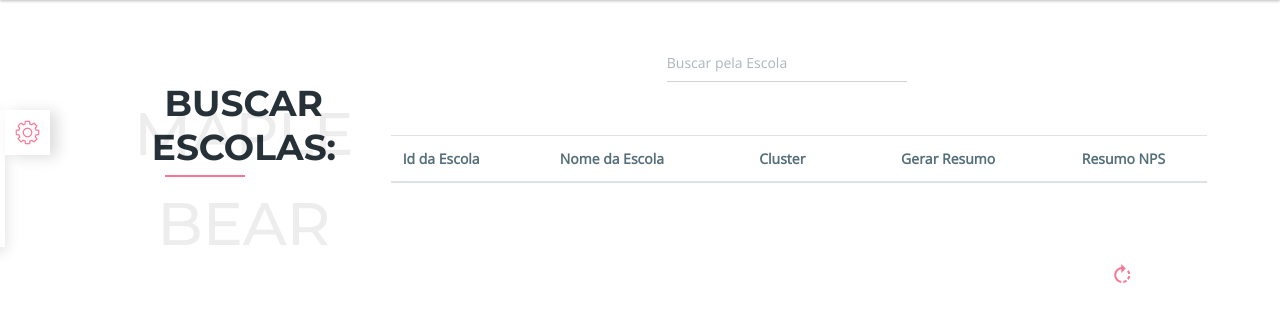
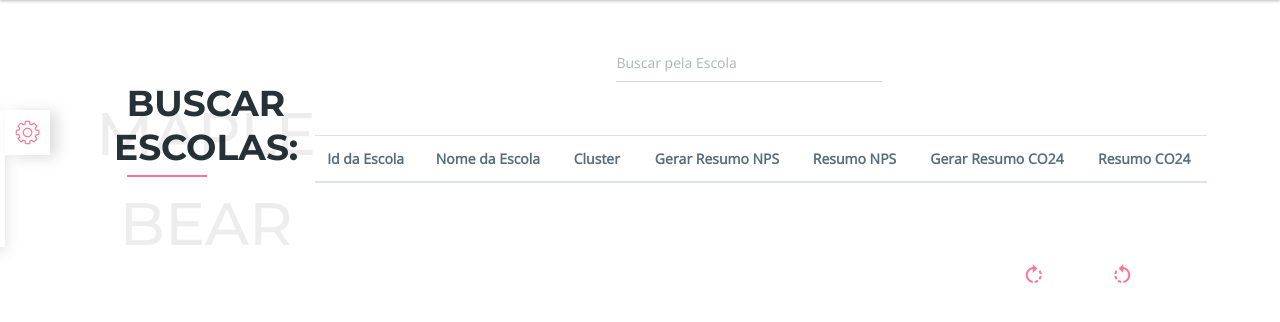
Before and after one commit to AXS05000/chinook, a Django app: page /controle_escolas/ in a window 1280 px wide. Shown: the part 60-382 px from the top of the page. Run offline with Django 5.2, Linux system fonts and the light colour scheme; data that the repository does not hold is empty; parts of the project's set-up code (start-up, migrations or seed data) failed here and were passed over; some libraries are stand-ins or nearby versions; some web fonts are replaced.

Commit message:
V - 21-08-2024 - 22:18

```diff
--- a/ia/urls.py
+++ b/ia/urls.py
@@ -10,6 +10,8 @@ from .views import (chat_view, generate_excel_report, ControleEscolasSearchView,
     download_excel_report_slm_2025,
     gerar_resumo_nps,
     gerar_resumos_todas_escolas,
+    gerar_resumo_cliente_oculto,
+    gerar_resumos_cliente_oculto_todas_escolas,
     )
 
 urlpatterns = [
@@ -47,6 +49,8 @@ urlpatterns = [
     path('controle_escolas/', ControleEscolasSearchView.as_view(), name='controle_escolas'),
     path('gerar_resumo_nps/<int:school_id>/', gerar_resumo_nps, name='gerar_resumo_nps'),
     path('gerar-resumos-todas-escolas/', gerar_resumos_todas_escolas, name='gerar_resumos_todas_escolas'),
+    path('gerar-resumo-cliente-oculto/<int:school_id>/', gerar_resumo_cliente_oculto, name='gerar_resumo_cliente_oculto'),
+    path('gerar-resumos-cliente-oculto-todas-escolas/', gerar_resumos_cliente_oculto_todas_escolas, name='gerar_resumos_cliente_oculto_todas_escolas'),
 
 
 ]
--- a/ia/views.py
+++ b/ia/views.py
@@ -38,6 +38,7 @@ from .utils import (
     config_chat_rh,
     classify_question,
     config_simple_chat,
+    config_resumo_cliente_oculto,
     config_resumo_nps,
     config_chat_central,
     classify_question_chat_central,
@@ -1043,6 +1044,103 @@ def gerar_resumos_todas_escolas(request):
 
     return JsonResponse({"resultados": resultados})
 
+
+################################### Gerar Resumo Cliente Oculto 2024#####################################################
+
+
+def gerar_resumo_cliente_oculto(request, school_id):
+    print("Iniciando a geração do resumo do Cliente Oculto 2024...")
+
+    # Busca a escola pelo ID
+    escola = get_object_or_404(CRM_FUI, id_escola=school_id)
+    print(f"Escola encontrada: {escola.nome_da_escola}")
+
+    # Filtra as respostas do Cliente Oculto para a escola, excluindo respostas vazias, null ou nan
+    respostas = Avaliacao_Cliente_Oculto_24.objects.filter(
+        escola=escola
+    ).exclude(
+        resposta__isnull=True
+    ).exclude(
+        resposta__exact=""
+    ).exclude(
+        resposta__iexact="nan"
+    )
+    print(f"Número de respostas encontradas: {respostas.count()}")
+
+    # Cria um contexto categorizado com as questões e respostas para passar para o prompt
+    respostas_categorizadas = "\n".join(
+        [f"Categoria: {resposta.categoria}\nPergunta: {resposta.pergunta}\nResposta: {resposta.resposta}\n" for resposta in respostas]
+    )
+
+    if respostas_categorizadas:
+        prompt = (
+            "Faça um resumo bem resumido das respostas, monte um paragrafo único resumindo:\n"
+            f"{respostas_categorizadas}"
+        )
+        print(f"Prompt gerado: {prompt[:100]}...")  # Exibe apenas os primeiros 100 caracteres do prompt
+
+        api_key = request.user.api_key  # Assume que o usuário logado tem uma chave API
+        resumo = config_resumo_cliente_oculto(prompt, api_key)
+        print(f"Resumo gerado: {resumo[:100]}...")  # Exibe apenas os primeiros 100 caracteres do resumo
+
+        # Salva o resumo na model Resumo_Respostas_ClienteOculto24
+        resumo_co24, created = Resumo_Respostas_ClienteOculto24.objects.get_or_create(escola=escola)
+        resumo_co24.resumo = resumo
+        resumo_co24.save()
+        print("Resumo salvo com sucesso!")
+
+        return redirect('controle_escolas')  # Redireciona de volta para a lista de escolas
+
+    print("Não há respostas válidas para resumir.")
+    return redirect('controle_escolas')
+
+
+def gerar_resumos_cliente_oculto_todas_escolas(request):
+    escolas = CRM_FUI.objects.all()
+    resultados = []
+
+    for escola in escolas:
+        # Verifica se já existe um resumo para a escola e se está em branco
+        resumo_co24, created = Resumo_Respostas_ClienteOculto24.objects.get_or_create(escola=escola)
+        if resumo_co24.resumo is None or resumo_co24.resumo.strip() == "":
+            # Filtra as respostas do Cliente Oculto para a escola, excluindo respostas vazias, null ou nan
+            respostas = Avaliacao_Cliente_Oculto_24.objects.filter(
+                escola=escola
+            ).exclude(
+                resposta__isnull=True
+            ).exclude(
+                resposta__exact=""
+            ).exclude(
+                resposta__iexact="nan"
+            )
+
+            respostas_categorizadas = "\n".join(
+                [f"Categoria: {resposta.categoria}\nPergunta: {resposta.pergunta}\nResposta: {resposta.resposta}\n" for resposta in respostas]
+            )
+
+            if respostas_categorizadas:
+                prompt = (
+                    "Faça um resumo bem resumido das respostas, monte um paragrafo único resumindo:\n"
+                    f"{respostas_categorizadas}"
+                )
+                api_key = request.user.api_key  # Assume que o usuário logado tem uma chave API
+                resumo = config_resumo_cliente_oculto(prompt, api_key)
+
+                # Salva o resumo na model Resumo_Respostas_ClienteOculto24
+                resumo_co24.resumo = resumo
+                resumo_co24.save()
+
+                resultados.append(f"Resumo gerado para {escola.nome_da_escola} com sucesso!")
+            else:
+                resultados.append(f"Não há respostas válidas para {escola.nome_da_escola}.")
+        else:
+            resultados.append(f"O resumo para {escola.nome_da_escola} já existe e não está em branco.")
+
+        time.sleep(5)  # Pausa de 5 segundos entre as escolas
+
+    return JsonResponse({"resultados": resultados})
+
+
 ################################### PLANIFICADOR #####################################################
 
 class ImportPlanificadorView(LoginRequiredMixin, View):
--- a/templates/chatapp/controle_escolas.html
+++ b/templates/chatapp/controle_escolas.html
@@ -88,6 +88,27 @@
 </div>
 
 
+<!-- Modal CO24-->
+<div class="modal fade"  id="resumoCO24Modal" tabindex="-1" role="dialog" aria-labelledby="exampleModalLabel" aria-hidden="true">
+  <div class="modal-dialog"  role="document">
+    <div class="modal-content">
+      <div class="modal-header">
+        <h4 class="modal-title" style="font-size: 20px" id="exampleModalLabel">Resumo Cliente Oculto 2024</h4>
+        <button type="button" class="close" data-dismiss="modal" aria-label="Close">
+          <span aria-hidden="true">&times;</span>
+        </button>
+      </div>
+      <div class="modal-body" >
+        <textarea id="modalResumoCO24" class="form-control" rows="18"></textarea>
+      </div>
+      <div class="modal-footer">
+        <button type="button" class="btn btn-secondary" data-dismiss="modal">Fechar</button>
+      </div>
+    </div>
+  </div>
+</div>
+
+
 <!-- Tabela -->
 <table class="table">
 
@@ -97,8 +118,10 @@
       <th scope="col">Id da Escola</th>
       <th scope="col">Nome da Escola</th>
       <th scope="col">Cluster</th>
-      <th scope="col" class="text-center">Gerar Resumo</th>
+      <th scope="col" class="text-center">Gerar Resumo NPS</th>
       <th scope="col" class="text-center">Resumo NPS</th>
+      <th scope="col" class="text-center">Gerar Resumo CO24</th>
+      <th scope="col" class="text-center">Resumo CO24</th>
 
     </tr>
   </thead>
@@ -120,7 +143,20 @@
           <i class="material-icons" aria-hidden="true">list</i>
         </a>
       </td>
+
+      <td class="text-center">
+        <a href="{% url 'gerar_resumo_cliente_oculto' escola.id_escola %}">
+          <i class="material-icons" aria-hidden="true">rotate_right</i>
+        </a>
+      </td>
+      <td class="text-center white">
+        <a type="button" class="open-modal" style="cursor: pointer;" data-toggle="modal" data-target="#resumoCO24Modal" data-resumo="{% if escola.nome_escola_resumo_co24.first %}{{ escola.nome_escola_resumo_co24.first.resumo }}{% else %}Sem resumo disponível{% endif %}">
+          <i class="material-icons" aria-hidden="true">list</i>
+        </a>
+      </td>
+
     </tr>
+
     {% endfor %}
   </tbody>
 
@@ -168,6 +204,9 @@
           <a href="{% url 'gerar_resumos_todas_escolas' %}" style="padding-right: 3.8rem;" title="Gerar Resumo NPS">
             <i class="material-icons" aria-hidden="true">rotate_right</i>
           </a>
+          <a href="{% url 'gerar_resumos_cliente_oculto_todas_escolas' %}" style="padding-right: 3.8rem;" title="Gerar Resumo CO24">
+            <i class="material-icons" aria-hidden="true">rotate_left</i>
+          </a>
         </div>
         </div>
       </div>
@@ -206,6 +245,26 @@
         <div class="double-bounce2"></div>
       </div>
     </div>
+
+    <script>
+      document.addEventListener('DOMContentLoaded', function() {
+        // Manusear o modal de Resumo NPS
+        $('#resumoNPSModal').on('show.bs.modal', function (event) {
+          var button = $(event.relatedTarget); // Botão que acionou o modal
+          var resumo = button.data('resumo'); // Extrai informação dos atributos data-*
+          var modal = $(this);
+          modal.find('#modalResumoNPS').val(resumo); // Preenche o textarea com o resumo
+        });
+
+        // Manusear o modal de Resumo Cliente Oculto 2024
+        $('#resumoCO24Modal').on('show.bs.modal', function (event) {
+          var button = $(event.relatedTarget); // Botão que acionou o modal
+          var resumo = button.data('resumo'); // Extrai informação dos atributos data-*
+          var modal = $(this);
+          modal.find('#modalResumoCO24').val(resumo); // Preenche o textarea com o resumo
+        });
+      });
+    </script>
 
     <script>
       document.getElementById("gerar-resumos-btn").addEventListener("click", function() {
```
Also changed, not shown: ia/utils.py (+35 -0 lines).
